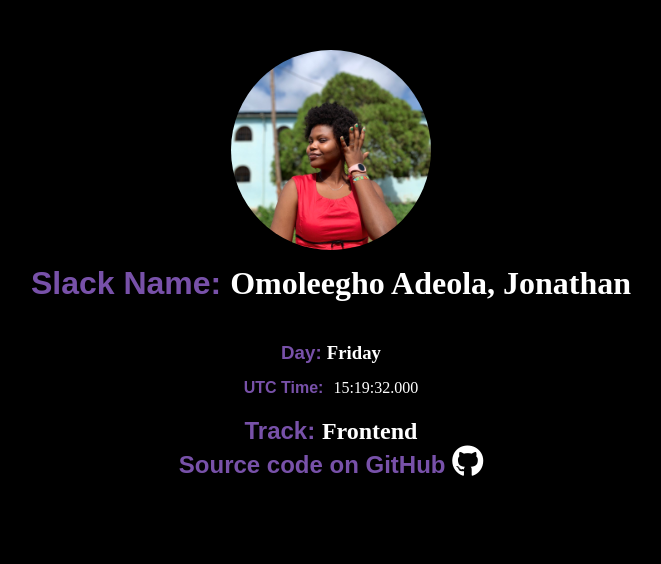
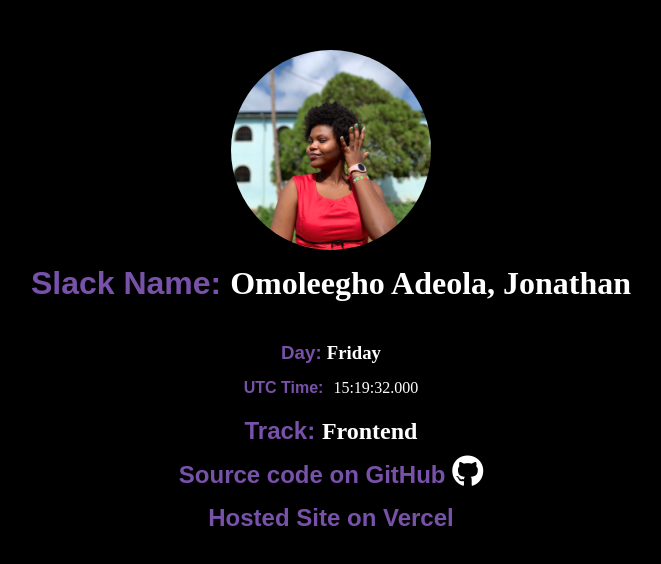
Before and after one commit to Jaynimi/HNG_Profile, a plain HTML site: page index.html in a window 1280 px wide. Shown: the whole page, without its empty margins (309-970 px from the left). Drawn offline with Linux system fonts and the light colour scheme; a web font is replaced by a local one.

Commit message:
Style Fixes

```diff
--- a/index.html
+++ b/index.html
@@ -47,6 +47,11 @@
 					data-testid="githubURL"
 					>Source code on GitHub <i class="fa-brands fa-github"></i
 				></a>
+				<p class="vercel">
+					<a href="hng-profile-seven.vercel.app" class="git"
+						>Hosted Site on Vercel
+					</a>
+				</p>
 			</div>
 		</div>
 
--- a/style.css
+++ b/style.css
@@ -84,4 +84,9 @@ h3 {
 .fa-github {
 	color: white;
 	font-size: 2rem;
+	margin-top: 10px;
 }
+
+.vercel {
+	margin-top: 15px;
+}
```
